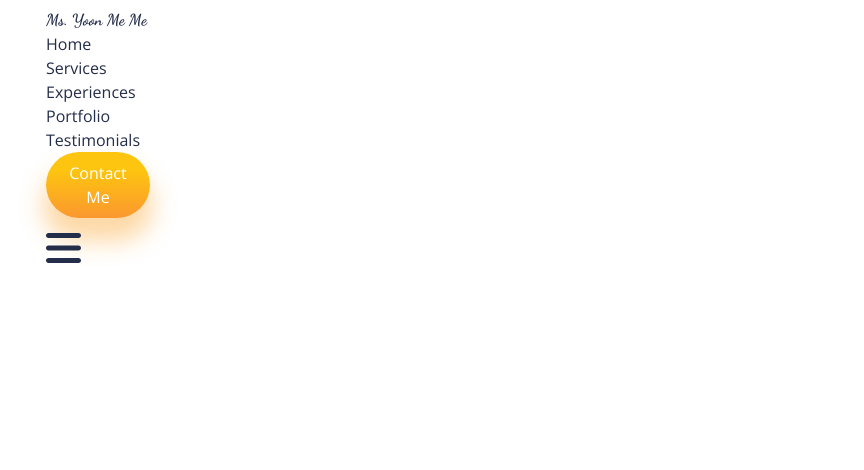
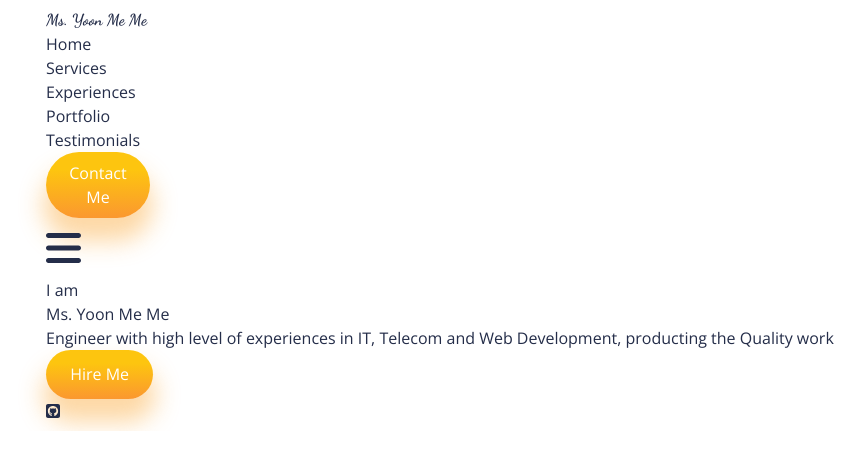
Before and after one commit to YoonMeMe-engr/MyPortfolio-ReactJS, a React (Vite) app: page / in a window 1280 px wide. Shown: the top 470 px of the page, without its empty margins (10-874 px from the left). Built offline with nearby package versions, Linux system fonts and the light colour scheme; a web font is replaced by a local one.

Commit message:
first commit

```diff
--- a/index.html
+++ b/index.html
@@ -7,7 +7,7 @@
     <link rel="preconnect" href="https://fonts.googleapis.com">
     <link rel="preconnect" href="https://fonts.gstatic.com" crossorigin>
     <link href="https://fonts.googleapis.com/css2?family=Dancing+Script:wght@400..700&family=Open+Sans:ital,wght@0,300..800;1,300..800&family=Roboto:ital,wght@0,100;0,300;0,400;0,500;0,700;0,900;1,100;1,300;1,400;1,500;1,700;1,900&family=Yuji+Mai&display=swap" rel="stylesheet">
-    <title>My portfolio</title>
+    <title>My Portfolio</title>
   </head>
   <body>
     <div id="root"></div>
--- a/src/App.jsx
+++ b/src/App.jsx
@@ -1,10 +1,12 @@
 import Navbar from './Components/Navbar/Navbar'
 import './App.css'
+import Intro from './Components/Intro/Intro'
 
 export default function App() {
     return (
       <div className='App'>
         <Navbar></Navbar>
+        <Intro></Intro>
       </div>
     )
 }
--- /dev/null
+++ b/src/Components/Intro/Intro.css
@@ -0,0 +1,4 @@
+.intro-btn {
+    width: 6.7rem;
+    height: 3.1rem;
+}
--- /dev/null
+++ b/src/Components/Intro/Intro.jsx
@@ -0,0 +1,21 @@
+import React from 'react'
+import './Intro.css'
+import { FontAwesomeIcon } from '@fortawesome/react-fontawesome'
+import {faSquareGithub} from '@fortawesome/free-brands-svg-icons'
+
+export default function Intro() {
+  return (
+    <div className='intro h-[77vh] mt-[6rem] mb-[10rem]'>
+        <div className="intro-left space-y-5">
+            <h1 className='text-5xl font-bold'>I am</h1>
+            <div className="text-5xl font-bold text-[#fca61f]">Ms. Yoon Me Me</div>
+            <div className="text-slate-500">Engineer with high level of experiences in IT, Telecom and Web Development, producting the Quality work</div>
+            <button className='button intro-btn'>Hire Me</button>
+            <div className="">
+                <FontAwesomeIcon icon={faSquareGithub} />
+            </div>
+        </div>
+        <div className="intro-right"></div>
+    </div>
+  )
+}
```
